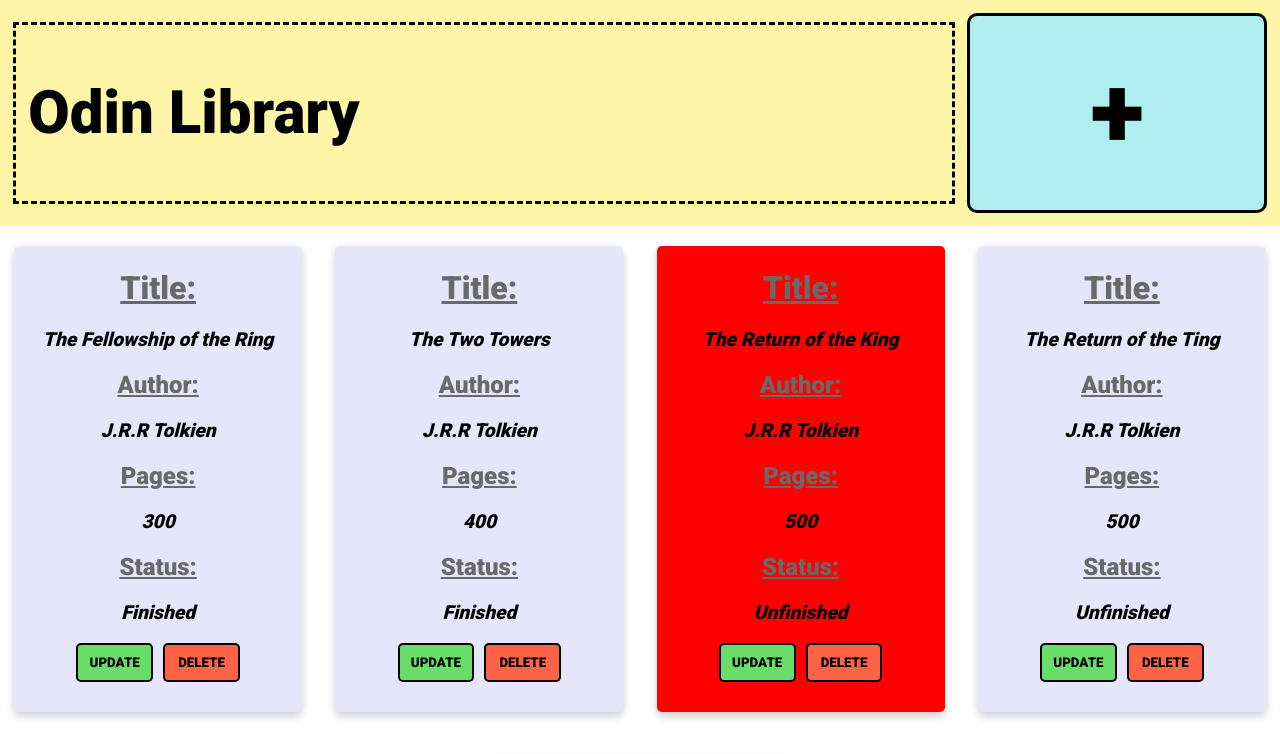
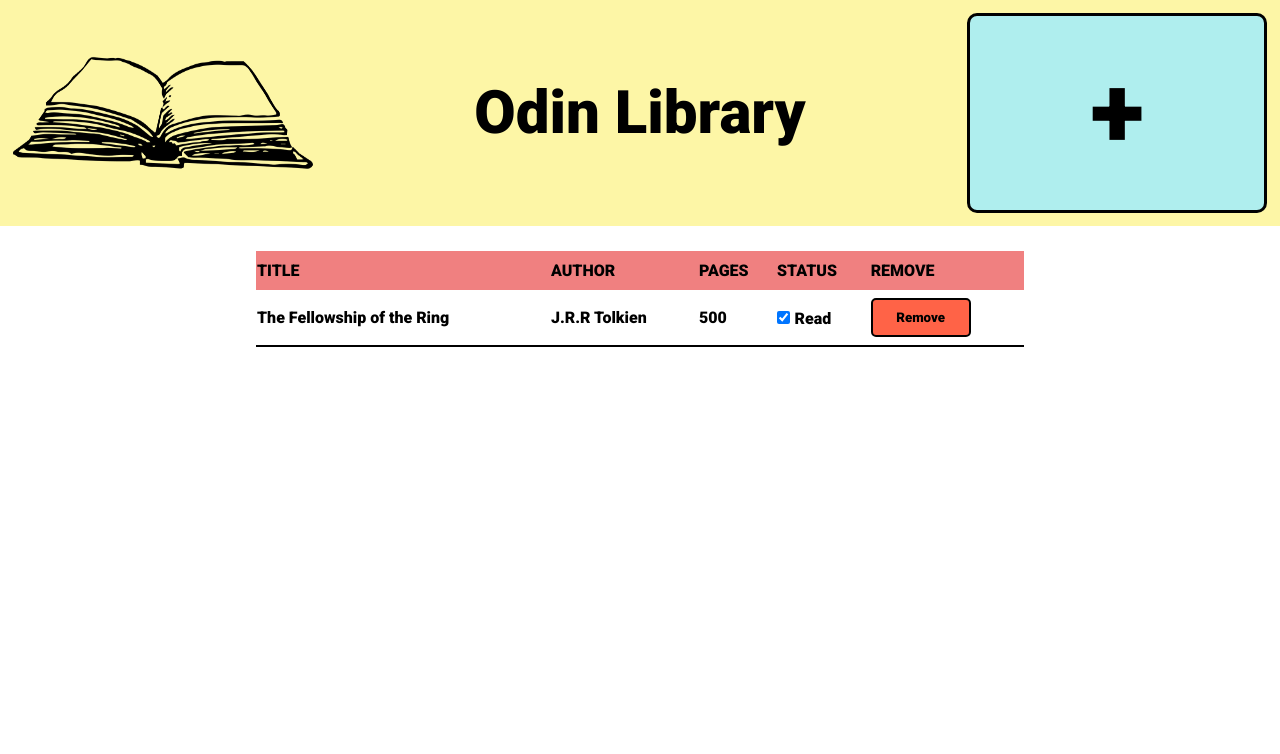
Before and after one commit to SBaldwin-Git/odin-library, a plain HTML site: page index.html in a window 1280 px wide. Shown: the top 754 px of the page. Drawn offline with Linux system fonts and the light colour scheme.

Commit message:
Restructuring as table

```diff
--- a/index.html
+++ b/index.html
@@ -14,6 +14,7 @@
 </head>
 <header>
     <div class="container" id="buttonContainer">
+        <img src="media/book.png" alt="" srcset="">
         <div id="mainTitle">
             <h1>Odin Library</h1>
         </div>
@@ -22,6 +23,24 @@
 </header>
 
 <body>
+    <div id="tableContainer">
+        <table>
+            <tr>
+                <th>TITLE</th>
+                <th>AUTHOR</th>
+                <th>PAGES</th>
+                <th>STATUS</th>
+                <th>REMOVE</th>
+            </tr>
+            <tr>
+                <td>The Fellowship of the Ring</td>
+                <td>J.R.R Tolkien</td>
+                <td>500</td>
+                <td><input type="checkbox" checked name="statusCheckbox" id="statusCheckbox" value="status">Read</td>
+                <td><button id="deleteBtn">Remove</button></td>
+            </tr>
+        </table>
+    </div>
     <div id="cardContainer" class="container"></div>
 </body>
 <script src="script.js"></script>
--- a/script.js
+++ b/script.js
@@ -97,6 +97,6 @@ function addBookToLibrary(title, author, pages, read) {
     library.push(new Book(title, author, pages, read))
 }
 
-library.forEach(book => {
-    createCard(book.title, book.author, book.pages, book.read, book.bookId)
-});
+// library.forEach(book => {
+//     createCard(book.title, book.author, book.pages, book.read, book.bookId)
+// });
--- a/style.css
+++ b/style.css
@@ -5,6 +5,41 @@
 html {
     width: 100%;
     height: 100%;
+}
+
+img{
+    width: 300px;
+    height: 200px;
+}
+
+#tableContainer{
+    display: flex;
+    justify-content: center;
+    align-items: center;
+    margin-top: 2%;
+}
+
+table{
+    width: 60%;
+    text-align: left;
+    border-collapse: collapse;
+}
+
+th{
+    background-color: lightcoral;
+    padding-top: 10px;
+    padding-bottom: 10px;
+}
+
+td{
+    border-bottom: 2px solid black;
+    padding-top: 8px;
+    padding-bottom: 8px;
+}
+
+#statusCheckbox{
+    margin-right: 5%;
+    margin-left: 0px;
 }
 
 .card {
@@ -81,9 +116,8 @@ body {
     font-size: 30px;
     font-weight: lighter;
     padding: 1%;
-    border-style: dashed;
     flex-grow: 2;
-    text-align: left;
+    text-align: center;
     padding-left: 1%;
 }
 
@@ -108,8 +142,8 @@ body {
     border: 2px solid black;
     border-radius: 5px;
     padding: 10px;
-    margin-left: 2%;
-    width: 30%;
+    width: 100px;
+    margin: 0px;
 }
 
 #deleteBtn:hover {
@@ -123,7 +157,7 @@ body {
 /*  */
 /* THIS IS A TEST PLEASE DELETE */
 #bookNum2 {
-    background-color: red;
+    background-color: hotpink;
 }
 
 /* THIS IS A TEST PLEASE DELETE */
```
Also changed, not shown: media/book.png (added).
